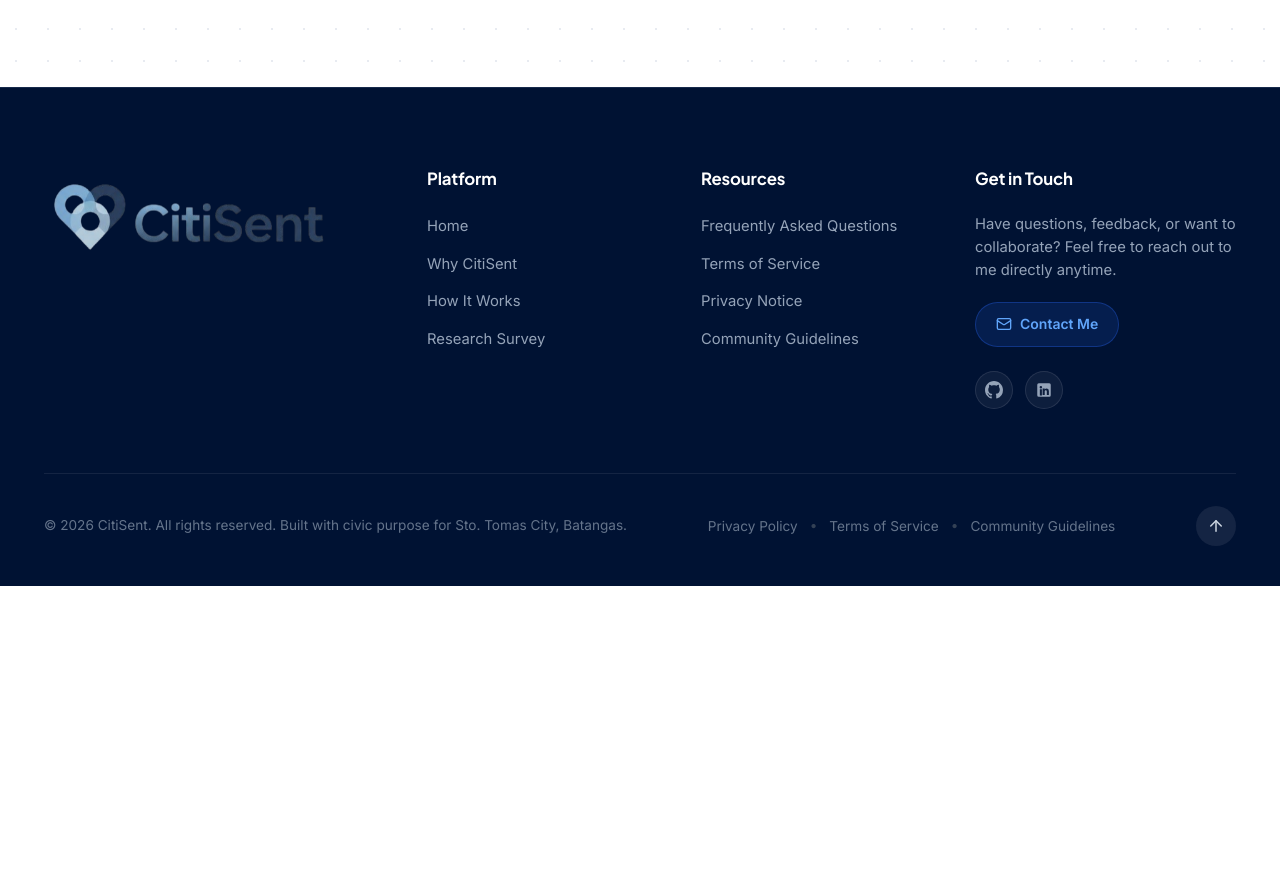
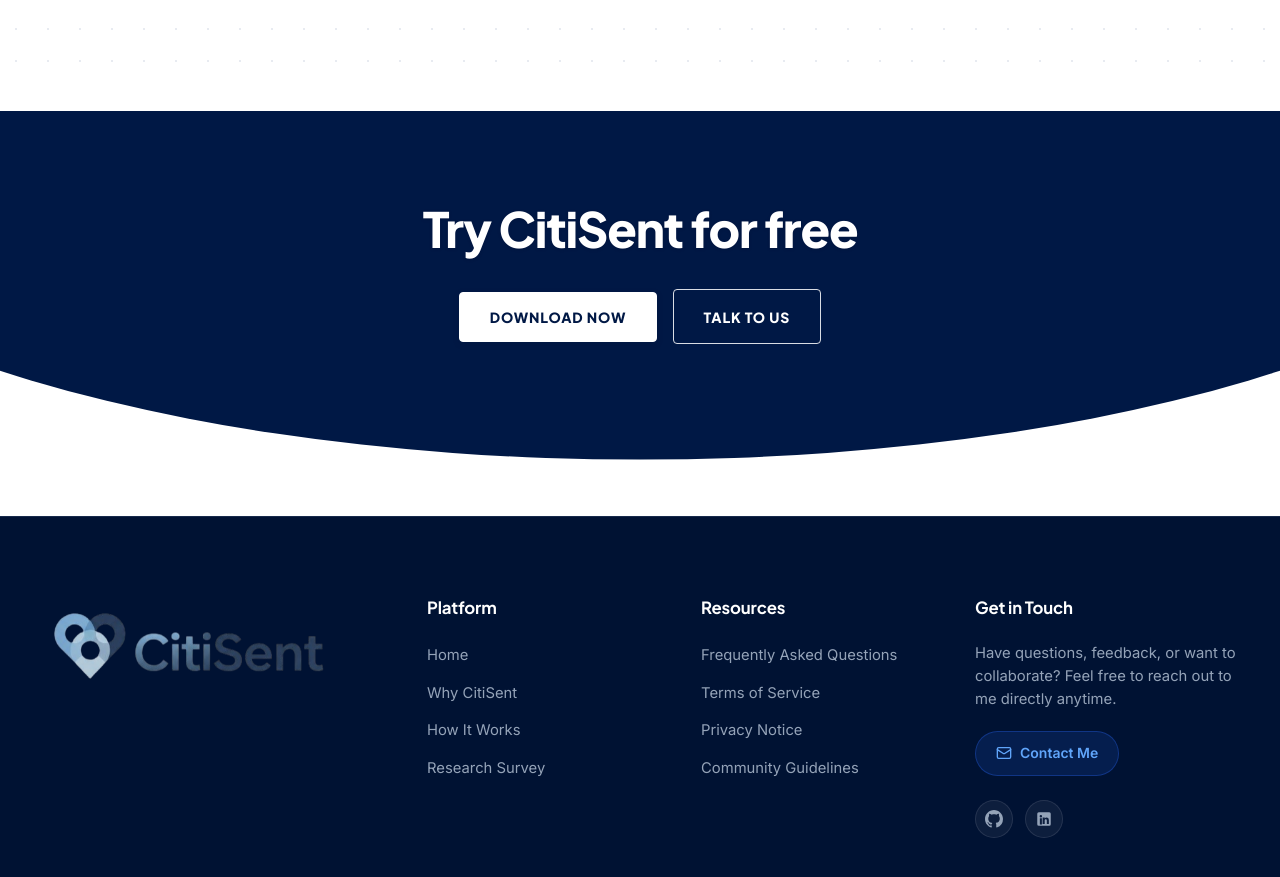
Before and after one commit to CitiSent-Project/CitiSent-Official, a React (Vite) app: page / in a window 1280 px wide. Shown: the part 5093-5970 px from the top of the page. Before the commit the page ends 5679 px from the top, so only its background shows below. Built offline with nearby package versions, Linux system fonts and the light colour scheme.

Commit message:
feat: add DownloadCTA component with curved banner styling

```diff
--- a/src/components/DownloadCTA/DownloadCTA.css
+++ b/src/components/DownloadCTA/DownloadCTA.css
@@ -1,117 +1,184 @@
-.cta-section {
-  background-color: #FFFFFF;
-  padding-bottom: 5rem;
+/* ==========================================================================
+   CitiSent Curved CTA Banner
+   Flat top edge with smooth downward-curving bottom arch matching CitiSent
+   brand palette and civic-tech design system
+   ========================================================================== */
+
+:root {
+  --citi-cta-navy: var(--brand-navy, #001845);
+  --citi-cta-navy-dark: var(--bg-dark, #001233);
+  --citi-cta-navy-accent: var(--brand-dark-blue, #002D6E);
 }
 
-.cta-card {
-  background: linear-gradient(135deg, #001233 0%, #001845 50%, #002D6E 100%);
-  border-radius: var(--radius-2xl);
-  padding: 4.5rem 3rem;
-  color: #FFFFFF;
-  text-align: center;
+.citi-slack-cta-section {
+  background-color: #FFFFFF;
+  padding: 1.5rem 0 3.5rem 0;
+  width: 100%;
   position: relative;
   overflow: hidden;
-  box-shadow: 0 25px 50px -12px rgba(0, 18, 51, 0.4);
-  border: 1px solid rgba(184, 208, 245, 0.15);
 }
 
-.cta-bg-glow {
-  position: absolute;
-  top: -50%;
-  left: 50%;
-  transform: translateX(-50%);
-  width: 600px;
-  height: 600px;
-  border-radius: 50%;
-  background: radial-gradient(circle, rgba(107, 159, 228, 0.3), transparent 70%);
-  pointer-events: none;
-}
-
-.cta-content {
+.citi-slack-cta-banner {
+  background-color: var(--citi-cta-navy);
+  width: 100%;
+  /* Generous top & bottom padding with extra clearance at the bottom for the curve */
+  padding: clamp(4.5rem, 7vw, 6.25rem) 1.5rem clamp(5.75rem, 9vw, 8rem) 1.5rem;
+  /* Flat top edge with continuous smooth downward curve along the bottom */
+  -webkit-clip-path: ellipse(75% 100% at 50% 0%);
+  clip-path: ellipse(75% 100% at 50% 0%);
   position: relative;
-  z-index: 1;
-  max-width: 760px;
+  box-sizing: border-box;
   margin: 0 auto;
 }
 
-.cta-badge-wrap {
+.citi-slack-cta-inner {
   display: flex;
+  flex-direction: column;
+  align-items: center;
   justify-content: center;
-  margin-bottom: 1.5rem;
+  text-align: center;
+  max-width: 860px;
+  margin: 0 auto;
+  position: relative;
+  z-index: 1;
 }
 
-.cta-title {
-  font-size: clamp(2.25rem, 4vw, 3.25rem);
+/* Big bold headline matching modern clean typography */
+.citi-slack-cta-title {
+  color: #FFFFFF;
+  font-family: var(--font-heading, 'Plus Jakarta Sans', -apple-system, BlinkMacSystemFont, sans-serif);
+  font-size: clamp(2rem, 3.8vw, 3.15rem);
   font-weight: 800;
-  line-height: 1.15;
-  color: #FFFFFF;
-  margin-bottom: 1.25rem;
-  letter-spacing: -0.03em;
+  line-height: 1.18;
+  letter-spacing: -0.025em;
+  margin: 0 0 2rem 0;
+  max-width: 820px;
+  text-shadow: 0 1px 3px rgba(0, 18, 51, 0.35);
 }
 
-.cta-subtitle {
-  font-size: 1.15rem;
-  color: #CBD5E1;
+.citi-slack-cta-subtitle {
+  color: rgba(255, 255, 255, 0.9);
+  font-family: var(--font-body, 'Inter', sans-serif);
+  font-size: clamp(1rem, 1.8vw, 1.15rem);
   line-height: 1.6;
-  margin-bottom: 2.5rem;
+  margin: -1rem 0 2rem 0;
+  max-width: 640px;
 }
 
-.cta-actions {
+/* Button action container */
+.citi-slack-cta-actions {
   display: flex;
+  align-items: center;
   justify-content: center;
-  align-items: center;
   gap: 1rem;
-  margin-bottom: 2.5rem;
   flex-wrap: wrap;
 }
 
-.cta-store-badge {
+/* Primary Button: Solid White with CitiSent Navy Text and Crisp 4px Corners */
+.citi-slack-cta-btn-primary {
   display: inline-flex;
   align-items: center;
-  padding: 0.85rem 1.75rem;
-  border-radius: var(--radius-full);
-  background: rgba(255, 255, 255, 0.1);
-  border: 1px solid rgba(255, 255, 255, 0.2);
-  color: #FFFFFF;
-  font-family: var(--font-heading);
-  font-weight: 700;
-  font-size: 0.95rem;
-  transition: all var(--transition-normal);
+  justify-content: center;
+  padding: 0.95rem 1.85rem;
+  background-color: #FFFFFF;
+  color: var(--citi-cta-navy);
+  font-family: var(--font-heading, 'Plus Jakarta Sans', -apple-system, BlinkMacSystemFont, sans-serif);
+  font-size: 0.875rem;
+  font-weight: 800;
+  text-transform: uppercase;
+  letter-spacing: 0.06em;
+  border: 1px solid #FFFFFF;
+  border-radius: 4px;
+  cursor: pointer;
+  text-decoration: none;
+  transition: all var(--transition-normal, 0.2s cubic-bezier(0.4, 0, 0.2, 1));
+  box-shadow: 0 2px 6px rgba(0, 18, 51, 0.18);
+  white-space: nowrap;
+  user-select: none;
 }
 
-.cta-store-badge:hover {
-  background: rgba(255, 255, 255, 0.2);
-  border-color: rgba(255, 255, 255, 0.4);
+.citi-slack-cta-btn-primary:hover {
+  background-color: #F2F5FC;
+  color: var(--citi-cta-navy);
+  transform: translateY(-2px);
+  box-shadow: 0 6px 20px rgba(0, 18, 51, 0.28);
+}
+
+.citi-slack-cta-btn-primary:active {
+  transform: translateY(0);
+  box-shadow: 0 2px 4px rgba(0, 18, 51, 0.2);
+}
+
+.citi-slack-cta-btn-primary:focus-visible {
+  outline: 2px solid #FFFFFF;
+  outline-offset: 3px;
+}
+
+/* Secondary Button: Clean Outline with Crisp 4px Corners */
+.citi-slack-cta-btn-secondary {
+  display: inline-flex;
+  align-items: center;
+  justify-content: center;
+  padding: 0.95rem 1.85rem;
+  background-color: transparent;
+  color: #FFFFFF;
+  font-family: var(--font-heading, 'Plus Jakarta Sans', -apple-system, BlinkMacSystemFont, sans-serif);
+  font-size: 0.875rem;
+  font-weight: 800;
+  text-transform: uppercase;
+  letter-spacing: 0.06em;
+  border: 1px solid rgba(255, 255, 255, 0.85);
+  border-radius: 4px;
+  cursor: pointer;
+  text-decoration: none;
+  transition: all var(--transition-normal, 0.2s cubic-bezier(0.4, 0, 0.2, 1));
+  white-space: nowrap;
+  user-select: none;
+}
+
+.citi-slack-cta-btn-secondary:hover {
+  background-color: rgba(255, 255, 255, 0.14);
+  border-color: #FFFFFF;
+  color: #FFFFFF;
   transform: translateY(-2px);
 }
 
-.cta-guarantees {
-  display: flex;
-  justify-content: center;
-  gap: 2rem;
-  flex-wrap: wrap;
+.citi-slack-cta-btn-secondary:active {
+  transform: translateY(0);
 }
 
-.cta-guarantee-item {
-  display: flex;
-  align-items: center;
-  gap: 0.45rem;
-  font-size: 0.875rem;
-  color: #94A3B8;
-  font-weight: 500;
+.citi-slack-cta-btn-secondary:focus-visible {
+  outline: 2px solid #FFFFFF;
+  outline-offset: 3px;
 }
 
-.cta-guarantee-item svg {
-  color: #10B981;
-}
+/* Responsive adjustments for phones and smaller tablets */
+@media (max-width: 640px) {
+  .citi-slack-cta-section {
+    padding: 1.25rem 0 2.5rem 0;
+  }
 
-@media (max-width: 640px) {
-  .cta-card {
-    padding: 3rem 1.5rem;
+  .citi-slack-cta-banner {
+    padding: 3.5rem 1.25rem 4.75rem 1.25rem;
+    -webkit-clip-path: ellipse(90% 100% at 50% 0%);
+    clip-path: ellipse(90% 100% at 50% 0%);
   }
-  .cta-guarantees {
-    gap: 1rem;
+
+  .citi-slack-cta-title {
+    margin-bottom: 1.75rem;
+  }
+
+  .citi-slack-cta-actions {
     flex-direction: column;
-    align-items: center;
+    width: 100%;
+    max-width: 320px;
+    gap: 0.75rem;
+  }
+
+  .citi-slack-cta-btn-primary,
+  .citi-slack-cta-btn-secondary {
+    width: 100%;
+    padding: 0.9rem 1.5rem;
+    text-align: center;
   }
 }
--- a/src/components/DownloadCTA/DownloadCTA.jsx
+++ b/src/components/DownloadCTA/DownloadCTA.jsx
@@ -1,10 +1,80 @@
 import React from 'react';
-import { Download, Smartphone, QrCode, ShieldCheck, CheckCircle2, ArrowRight } from 'lucide-react';
 import { APP_DOWNLOAD_LINKS } from '../../config/downloadLinks';
-import Button from '../common/Button';
-import Badge from '../common/Badge';
 import './DownloadCTA.css';
 
-export default function DownloadCTA({ onOpenDownload }) {
-  return null;
+export default function DownloadCTA({
+  onOpenDownload,
+  title = "Try CitiSent for free",
+  subtitle,
+  primaryBtnText = "DOWNLOAD NOW",
+  secondaryBtnText = "TALK TO US",
+  secondaryBtnHref = `mailto:${APP_DOWNLOAD_LINKS.contactEmail}`,
+  onSecondaryClick,
+}) {
+  const handleSecondaryClick = (e) => {
+    if (onSecondaryClick) {
+      e.preventDefault();
+      onSecondaryClick(e);
+      return;
+    }
+
+    if (!secondaryBtnHref || secondaryBtnHref.startsWith('#')) {
+      e.preventDefault();
+      const targetId = secondaryBtnHref || '#why-citisent';
+      const target = document.querySelector(targetId);
+      if (target) {
+        const navOffset = 80;
+        const elementPosition = target.getBoundingClientRect().top;
+        const offsetPosition = elementPosition + window.pageYOffset - navOffset;
+        window.scrollTo({ top: offsetPosition, behavior: 'smooth' });
+      }
+    }
+  };
+
+  return (
+    <section id="download-cta" className="citi-slack-cta-section" aria-label="Download CitiSent Call To Action">
+      <div className="citi-slack-cta-banner">
+        <div className="citi-slack-cta-inner scroll-reveal">
+          <h2 className="citi-slack-cta-title">
+            {title}
+          </h2>
+
+          {subtitle && (
+            <p className="citi-slack-cta-subtitle">
+              {subtitle}
+            </p>
+          )}
+
+          <div className="citi-slack-cta-actions">
+          <button
+            type="button"
+            className="citi-slack-cta-btn-primary"
+            onClick={onOpenDownload}
+            aria-label="Download CitiSent application package"
+          >
+            {primaryBtnText}
+          </button>
+
+          {secondaryBtnHref?.startsWith('mailto:') ? (
+            <a
+              href={secondaryBtnHref}
+              className="citi-slack-cta-btn-secondary"
+              aria-label="Contact the CitiSent development team"
+            >
+              {secondaryBtnText}
+            </a>
+          ) : (
+            <button
+              type="button"
+              className="citi-slack-cta-btn-secondary"
+              onClick={handleSecondaryClick}
+            >
+              {secondaryBtnText}
+            </button>
+          )}
+        </div>
+      </div>
+    </div>
+  </section>
+  );
 }
```
